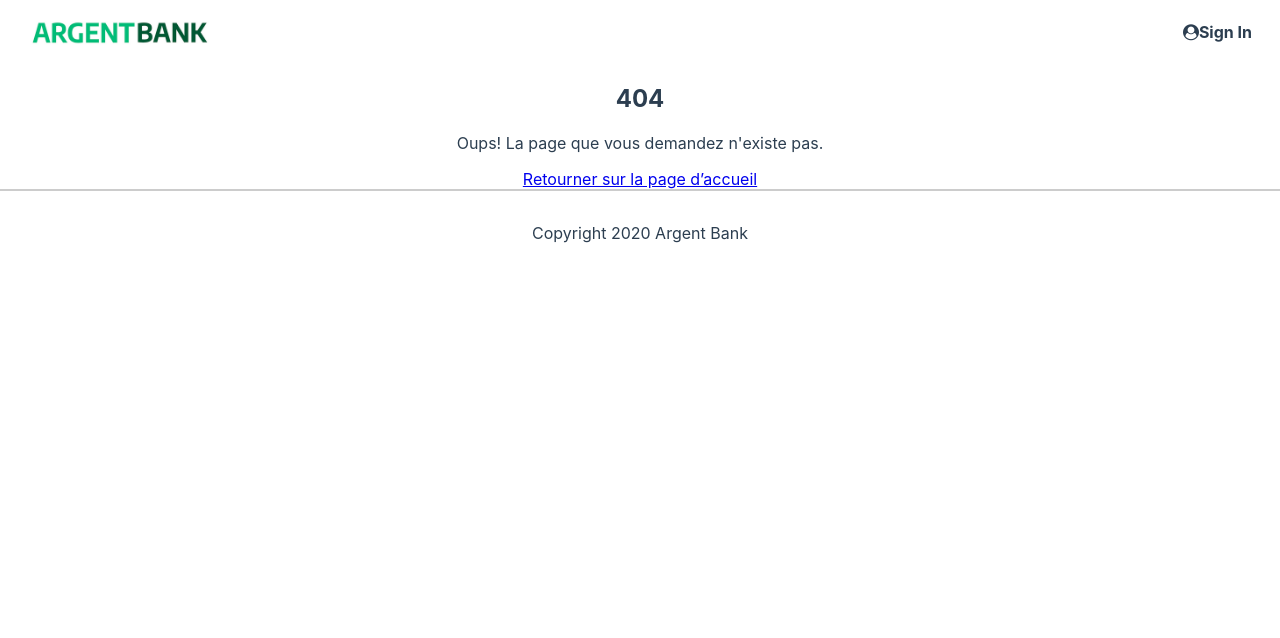
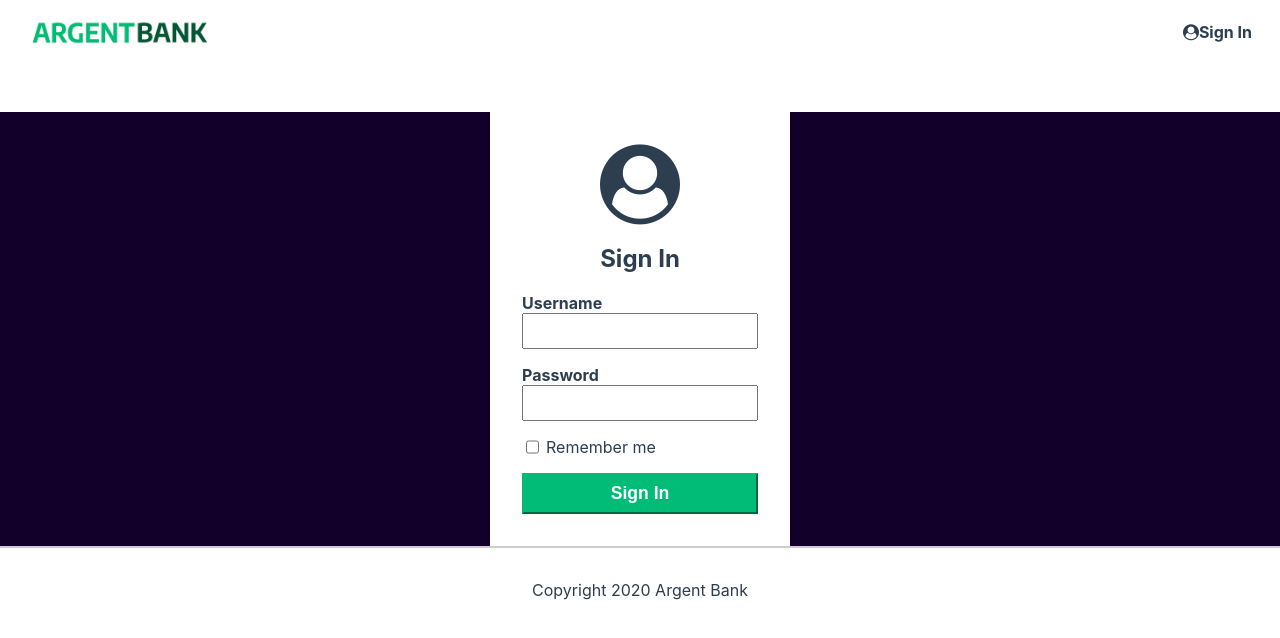
Before and after one commit to efilser/ArgentBank, a React (Create React App) app in the folder argentbank/: page /login in a window 1280 px wide. Before the commit this address had no page. Shown: the top 638 px of the page. Built offline with nearby package versions, Linux system fonts and the light colour scheme.

Commit message:
Update routing paths

```diff
--- a/argentbank/src/App.js
+++ b/argentbank/src/App.js
@@ -14,8 +14,8 @@ function App() {
       <Navbar />
       <Routes>
         <Route path='/' element={<Home />} />
-        <Route path='/sign-in' element={<SignIn />} />
-        <Route path='/user' element={<User />} />
+        <Route path='/login' element={<SignIn />} />
+        <Route path='/profile' element={<User />} />
         <Route path='*' element={<Error />} />
       </Routes>
       <Footer />
--- a/argentbank/src/components/Navbar/Navbar.jsx
+++ b/argentbank/src/components/Navbar/Navbar.jsx
@@ -14,7 +14,7 @@ function Navbar() {
         <h1 class="sr-only">Argent Bank</h1>
       </Link>
       <div>
-        <Link to={"/sign-in"} className='main-nav-item'>
+        <Link to={"/login"} className='main-nav-item'>
           <i class="fa fa-user-circle"></i>
           Sign In
         </Link>
```
